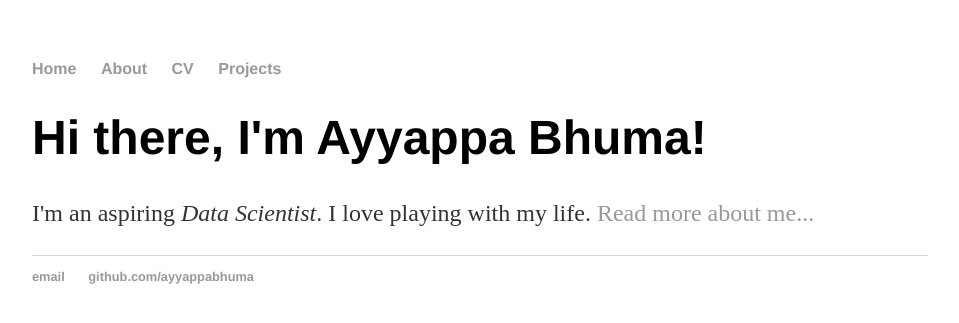
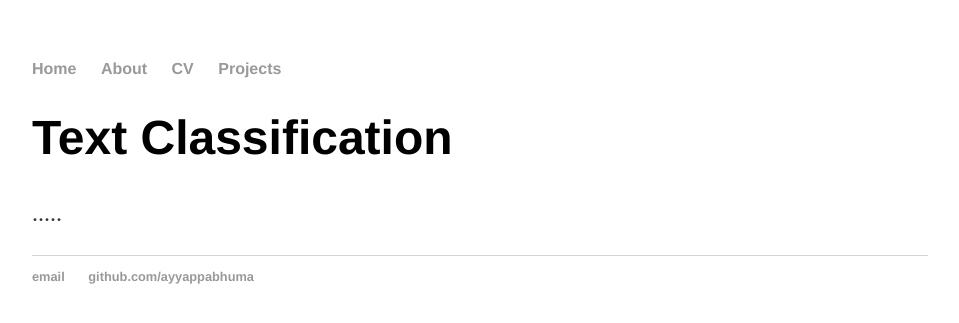
Before and after one commit to abhuma1211/Hello-World, a Jekyll site: the page built from textclassification.html, in a window 1280 px wide. Shown: the top 323 px of the page, without its empty margins (160-1119 px from the left). Built offline with Jekyll 4.4.1, drawn with Linux system fonts in a browser that asks for light colours.

Commit message:
Update textclassification.html

```diff
--- a/textclassification.html
+++ b/textclassification.html
@@ -3,6 +3,6 @@ layout: default
 title: Text Classification
 ---
 <div class="blurb">
-	<h1>Hi there, I'm Ayyappa Bhuma!</h1>
-		<p>I'm an aspiring <em>Data Scientist</em>. I love playing with my life. <a href="/about">Read more about me...</a></p>
+	<h1>			Text Classification</h1>
+		<p>.....</p>
 </div><!-- /.blurb -->
```
